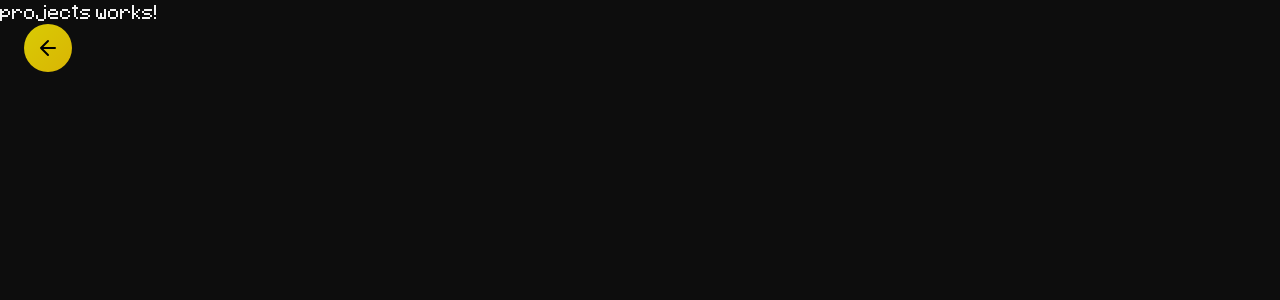
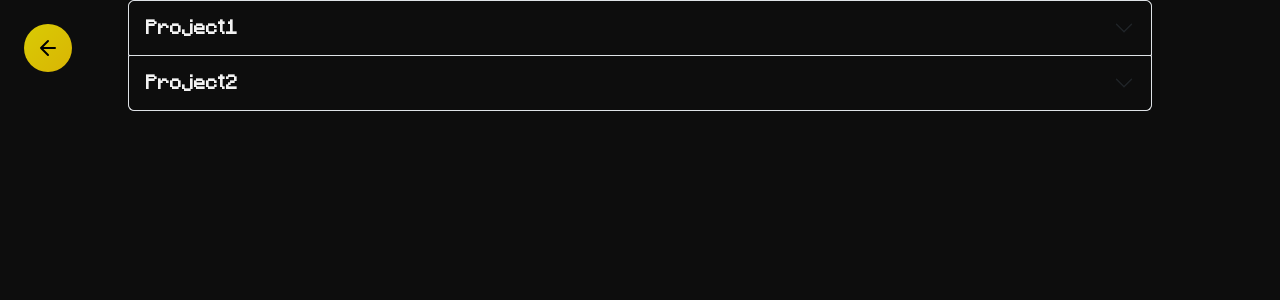
Before and after one commit to GiorgioBianchiVR/gb-site, an Angular app: page /projects in a window 1280 px wide. Shown: the top 300 px of the page. Built offline with nearby package versions, Linux system fonts and the light colour scheme.

Commit message:
fixed collapse initialisation

```diff
--- a/src/app/app.module.ts
+++ b/src/app/app.module.ts
@@ -3,6 +3,7 @@ import { BrowserModule } from '@angular/platform-browser';
 
 import { AppRoutingModule } from './app-routing.module';
 import { AppComponent } from './app.component';
+import { provideHttpClient} from '@angular/common/http';
 
 @NgModule({
   declarations: [
@@ -12,7 +13,7 @@ import { AppComponent } from './app.component';
     BrowserModule,
     AppRoutingModule
   ],
-  providers: [],
+  providers: [provideHttpClient()],
   bootstrap: [AppComponent]
 })
 export class AppModule { }
--- /dev/null
+++ b/src/app/models/CollapseSection.ts
@@ -0,0 +1,8 @@
+class CollapseSection {
+  title: string = '';
+  content: string = '';
+  link? : string;
+  isCollapsed: boolean = false;
+}
+
+export { CollapseSection };
--- a/src/app/modules/projects/projects.module.ts
+++ b/src/app/modules/projects/projects.module.ts
@@ -3,11 +3,13 @@ import { CommonModule } from '@angular/common';
 import { ProjectsComponent } from './projects/projects.component';
 import { GoHomeButtonComponent } from 'src/app/utils/go-home-button/go-home-button.component';
 import { RouterModule } from '@angular/router';
+import { CollapseBlockComponent } from "src/app/utils/collapse-block/collapse-block.component";
 
 @NgModule({
   declarations: [ProjectsComponent],
   imports: [
-    CommonModule, RouterModule.forChild([{ path: '', component: ProjectsComponent }]), GoHomeButtonComponent
-  ]
+    CommonModule, RouterModule.forChild([{ path: '', component: ProjectsComponent }]), GoHomeButtonComponent,
+    CollapseBlockComponent
+]
 })
 export class ProjectsModule { }
--- a/src/app/modules/projects/projects/projects.component.html
+++ b/src/app/modules/projects/projects/projects.component.html
@@ -1,2 +1,4 @@
 <app-go-home-button></app-go-home-button>
-<p>projects works!</p>
+<div class="projects-container">
+  <app-collapse-block></app-collapse-block>
+</div>
--- a/src/app/modules/projects/projects/projects.component.sass
+++ b/src/app/modules/projects/projects/projects.component.sass
@@ -0,0 +1,4 @@
+.projects-container
+  width:80%
+  margin: auto
+  justify-content: center
--- a/src/app/modules/projects/projects/projects.component.ts
+++ b/src/app/modules/projects/projects/projects.component.ts
@@ -1,4 +1,5 @@
 import { Component } from '@angular/core';
+import { CollapseService } from 'src/app/services/collapse.service';
 @Component({
   selector: 'app-projects',
   templateUrl: './projects.component.html',
@@ -7,6 +8,8 @@ import { Component } from '@angular/core';
 })
 export class ProjectsComponent {
 
-  constructor() {}
+  constructor(private collapseService: CollapseService) {
+    this.collapseService.initializeSections('assets/data/projects.json');
+  }
 
 }
--- /dev/null
+++ b/src/app/services/collapse.service.ts
@@ -0,0 +1,21 @@
+import { Injectable } from '@angular/core';
+import { CollapseSection } from '../models/CollapseSection';
+import { HttpClient } from '@angular/common/http';
+
+@Injectable({
+  providedIn: 'root',
+})
+export class CollapseService {
+
+  sections: CollapseSection[] = [];
+
+  constructor(private http: HttpClient) { }
+
+  initializeSections(path: string) {
+    this.http.get<CollapseSection[]>(path)
+    .subscribe(data => {
+      this.sections = data;
+    });
+  }
+
+}
--- /dev/null
+++ b/src/app/utils/collapse-block/collapse-block.component.html
@@ -0,0 +1,26 @@
+<div class="accordion" id="accordion">
+  @for (section of sections; let index = $index; track index) {
+    <div class="accordion-item">
+      <h2 class="accordion-header" [id]="'heading' + index">
+        <button
+          class="accordion-button"
+          [class.collapsed]="!isExpanded(index)"
+          type="button"
+          (click)="toggleCollapse(index)"
+          [attr.aria-expanded]="isExpanded(index)"
+          [attr.aria-controls]="'collapse' + index">
+          {{ section.title }}
+        </button>
+      </h2>
+      <div
+        [id]="'collapse' + index"
+        class="accordion-collapse collapse"
+        [class.show]="isExpanded(index)"
+        [attr.aria-labelledby]="'heading' + index">
+        <div class="accordion-body">
+          {{ section.content }}
+        </div>
+      </div>
+    </div>
+  }
+</div>
--- /dev/null
+++ b/src/app/utils/collapse-block/collapse-block.component.sass
@@ -0,0 +1,25 @@
+.accordion
+  margin-top: auto
+  margin-bottom: auto
+
+  .accordion-button
+    font-weight: 600
+    padding: 1rem
+    color: var(--fg)
+    background-color: var(--bg)
+    border: 1px solid var(--bg)
+
+    &:not(.collapsed)
+      color: var(--fg)
+      background-color: var(--bg)
+      box-shadow: none
+
+    &:focus
+      border-color: var(--accent)
+      outline: 0
+      box-shadow: 0 0 0 0.2rem var(--accent-secondary)
+
+  .accordion-body
+    padding: 1rem
+    background-color: var(--bg-secondary)
+    color: var(--fg)
--- /dev/null
+++ b/src/app/utils/collapse-block/collapse-block.component.ts
@@ -0,0 +1,32 @@
+import { Component, OnInit } from '@angular/core';
+import { CommonModule } from '@angular/common';
+import { CollapseService } from 'src/app/services/collapse.service';
+
+@Component({
+  selector: 'app-collapse-block',
+  imports: [CommonModule],
+  templateUrl: './collapse-block.component.html',
+  styleUrl: './collapse-block.component.sass',
+})
+export class CollapseBlockComponent implements OnInit {
+  expandedIndex: number | null = null;
+
+  constructor(private collapseService: CollapseService) {}
+
+  ngOnInit(): void {
+    // Initialize with first item expanded (optional)
+    // this.expandedIndex = 0;
+  }
+
+  get sections() {
+    return this.collapseService.sections;
+  }
+
+  toggleCollapse(index: number): void {
+    this.expandedIndex = this.expandedIndex === index ? null : index;
+  }
+
+  isExpanded(index: number): boolean {
+    return this.expandedIndex === index;
+  }
+}
--- /dev/null
+++ b/src/assets/data/projects.json
@@ -0,0 +1,14 @@
+[
+    {
+    "title": "Project1",
+    "content": "This is a sample project description.",
+    "isCollapsed": false,
+    "link": "https://example.com/project1"
+  },
+  {
+    "title": "Project2",
+    "content": "This is another sample project description.",
+    "isCollapsed": true,
+    "link": "https://example.com/project2"
+  }
+]
--- a/src/index.html
+++ b/src/index.html
@@ -11,5 +11,6 @@
 </head>
 <body>
   <app-root></app-root>
+  <script src="https://cdn.jsdelivr.net/npm/bootstrap@5.3.0/dist/js/bootstrap.bundle.min.js"></script>
 </body>
 </html>
```
Also changed, not shown: 2 other files (tests, documents, lock files or other folders).
